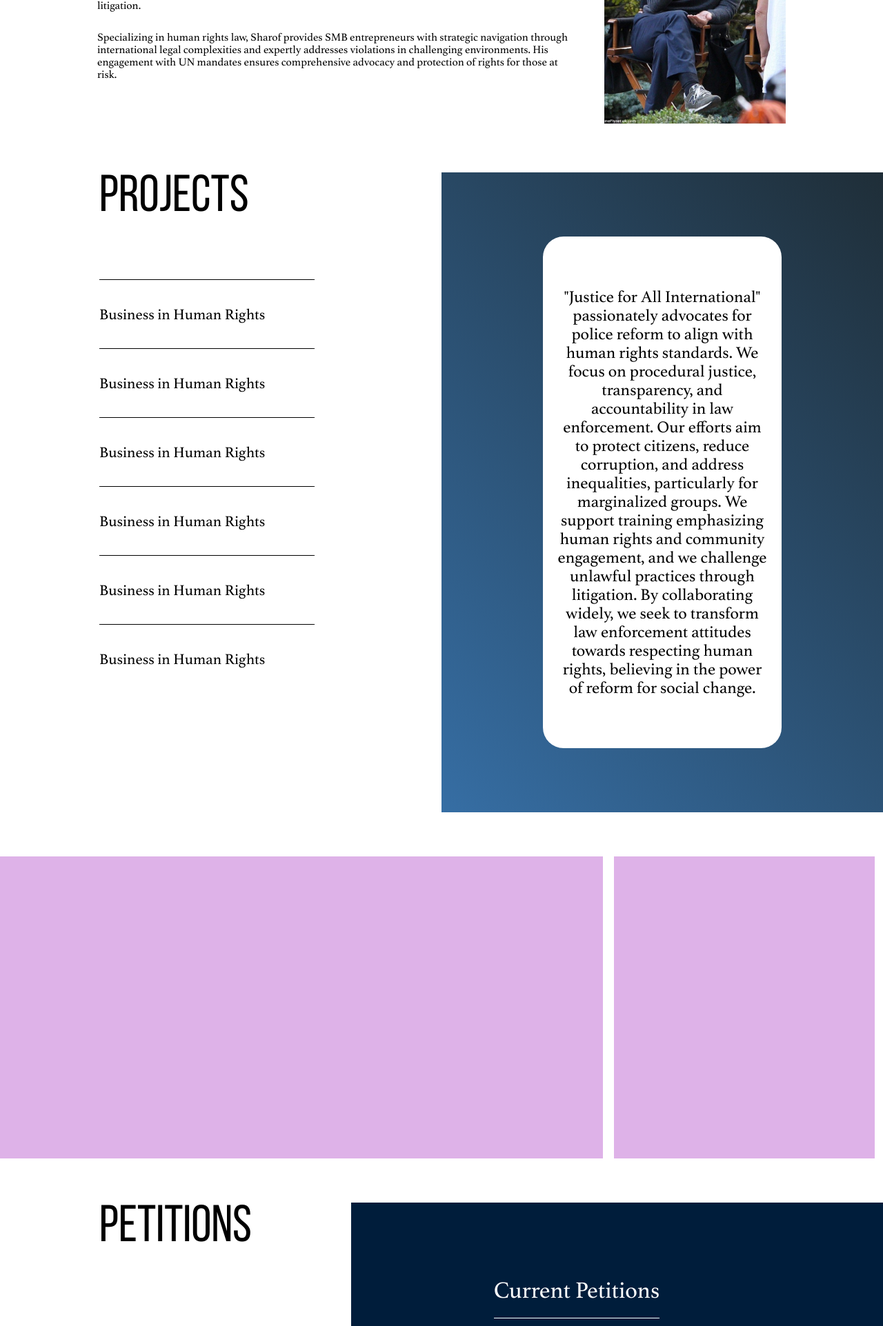
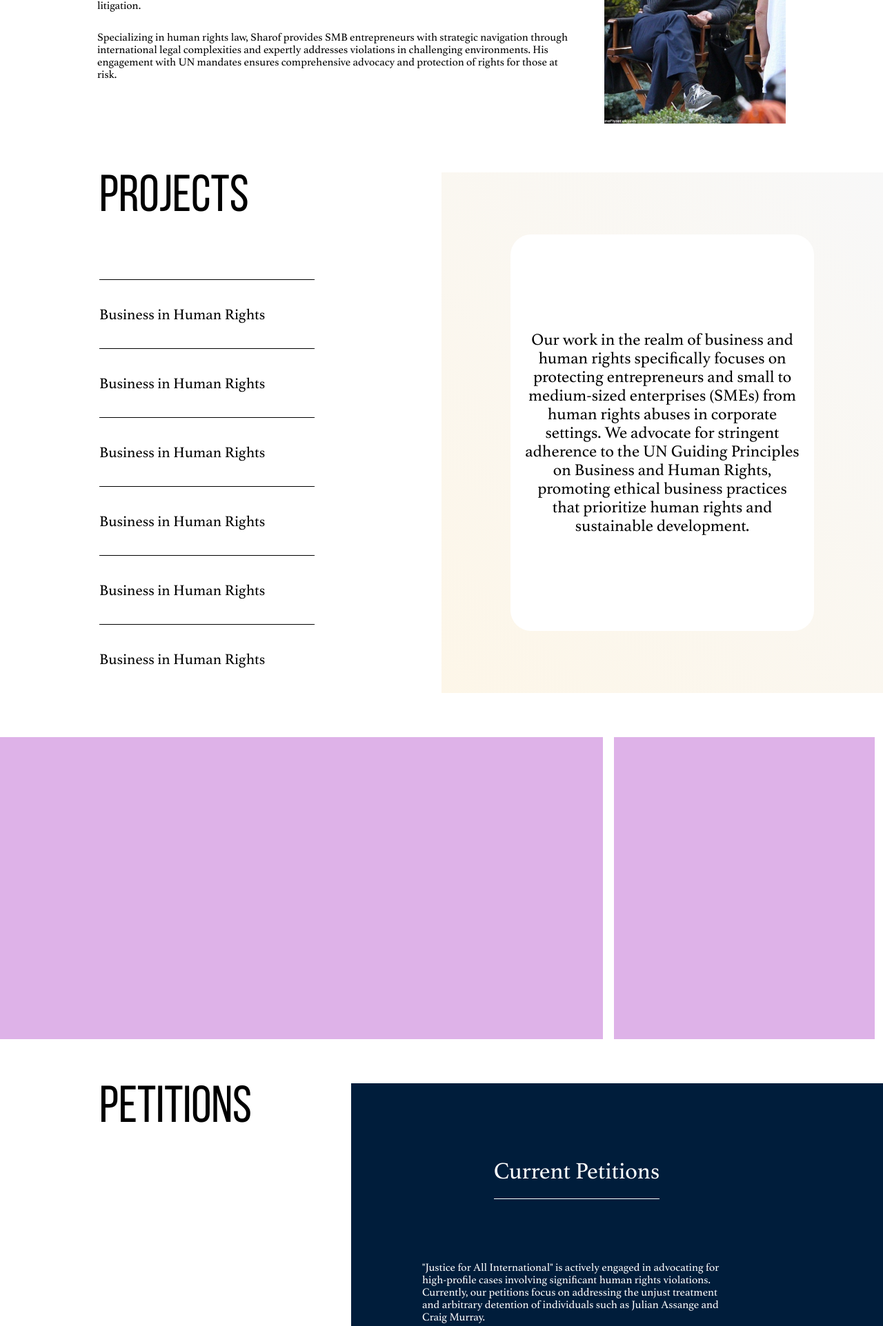
Before and after one commit to AnhelinaRoz/justice, a PHP site: page / in a window 1280 px wide; the page is wider, and only the part inside the window is pictured. Shown: the part 3134-5057 px from the top of that part at 69% size. Run offline with PHP 8.4, Linux system fonts and the light colour scheme; some web fonts are replaced.

Commit message:
projects colors

```diff
--- a/css/style.css
+++ b/css/style.css
@@ -6,7 +6,9 @@
     box-sizing: border-box;
     color: inherit;
 }
-
+.nodisplay{
+    display: none;
+}
 .img {
     flex-shrink: 0;
 }
@@ -290,14 +292,13 @@
         transition: all 0.3s ease-in-out 0s, visibility 0s;
         --transition: all 0.3s ease-in-out 0s, visibility 0s;
 
+
         &:nth-child(1):hover {
-            background: rgba(169, 116, 2, 0.1);
+            background: rgba(235, 168, 33, 0.1);
         }
-
         &:nth-child(2):hover {
-            background: rgba(158, 169, 2, 0.1);
+            background: rgba(212, 194, 59, 0.1);
         }
-
         &:nth-child(3):hover {
             background: rgba(2, 169, 74, 0.1);
         }
@@ -307,11 +308,11 @@
         }
 
         &:nth-child(5):hover {
-            background: rgba(2, 69, 169, 0.1);
+            background: rgba(111, 2, 169, 0.1);
         }
 
         &:nth-child(6):hover {
-            background: rgba(88, 2, 169, 0.1);
+            background: rgba(234, 36, 105, 0.1);
         }
 
         &:nth-child(7):hover {
@@ -325,12 +326,32 @@
     }
 
     .content_item {
-        background: linear-gradient(45deg, rgb(54, 110, 164), rgb(31, 46, 56));
-        padding: 93px 147px;
-
+        padding: 90px 100px;
+        &.a1{
+            background: linear-gradient(45deg, rgba(235, 168, 33, 0.1), rgb(248, 248, 248));
+        }
+        &.a2{
+            background: linear-gradient(45deg, rgba(235, 168, 33, 0.1), rgb(248, 248, 248));
+        }
+        &.a3{
+            background: linear-gradient(45deg, rgba(2, 169, 74, 0.1), rgb(248, 248, 248));
+        }
+        &.a4{
+            background: linear-gradient(45deg, rgba(235, 168, 33, 0.1), rgb(248, 248, 248));
+        }
+        &.a5{
+            background: linear-gradient(45deg, rgba(235, 168, 33, 0.1), rgb(248, 248, 248));
+        }
+        &.a6{
+            background: linear-gradient(45deg, rgba(169, 2, 2, 0.1), rgb(248, 248, 248));
+        }
         .p {
             font-size: 24px;
             text-align: center;
+            display: none;
+            &.active{
+                display: block;
+            }
         }
     }
 
--- a/index.html
+++ b/index.html
@@ -177,37 +177,94 @@
             <div class="">
                 <h2 class="h2">Projects</h2>
                 <ul>
-                <li class="li">
+                    <li class="li" data-lm="0">
                         <h3 class="h3">Business in Human Rights</h3>
                     </li>
-                <li class="li">
+                    <li class="li" data-lm="1">
                         <h3 class="h3">Business in Human Rights</h3>
                     </li>
-                <li class="li">
+                    <li class="li" data-lm="2">
                         <h3 class="h3">Business in Human Rights</h3>
                     </li>
-                <li class="li">
+                    <li class="li" data-lm="3">
                         <h3 class="h3">Business in Human Rights</h3>
                     </li>
-                <li class="li">
+                    <li class="li" data-lm="4">
                         <h3 class="h3">Business in Human Rights</h3>
                     </li>
-                <li class="li">
+                    <li class="li" data-lm="5">
                         <h3 class="h3">Business in Human Rights</h3>
                     </li>
                 </ul>
             </div>
-        <div class="content_item">
+            <div class="content_item a1">
                 <div class="text">
-                <p class="p">"Justice for All International" passionately advocates for police reform to align with
-                    human rights standards. We focus on procedural justice, transparency, and accountability in law
-                    enforcement. Our efforts aim to protect citizens, reduce corruption, and address inequalities,
-                    particularly for marginalized groups. We support training emphasizing human rights and community
-                    engagement, and we challenge unlawful practices through litigation. By collaborating widely, we
-                    seek
-                    to transform law enforcement attitudes towards respecting human rights, believing in the power
-                    of
-                    reform for social change.</p>
+
+
+                    <p class="p active"> Our work in the realm of business and human rights specifically focuses on protecting
+                        entrepreneurs and small to medium-sized enterprises (SMEs) from human rights abuses in corporate
+                        settings. We advocate for stringent adherence to the UN Guiding Principles on Business and Human
+                        Rights, promoting ethical business practices that prioritize human rights and sustainable
+                        development.
+                    </p>
+                    <p class="p">
+                        We provide robust support to whistleblowers and journalists, vital cogs in the wheel of
+                        transparent governance and human rights advocacy. Our organization stands with those who
+                        courageously expose wrongdoing, offering them legal protection, securing their safety, and
+                        ensuring their fundamental freedoms are respected, particularly their freedom of expression and
+                        right to information.
+                    </p>
+                    <p class="p">
+                        "Justice for All International" champions human rights defenders across the globe, ensuring they
+                        have the necessary protections and resources to carry out their critical work. We provide
+                        support through legal assistance, emergency interventions, and global advocacy to bring
+                        international attention to their struggles and successes in promoting human rights.
+                    </p>
+                    <p class="p">
+                        Our commitment to equality is unwavering. We tackle systemic discrimination and advocate for
+                        equal rights for all, regardless of gender, race, ethnicity, or sexual orientation. Through
+                        strategic litigation and public campaigns, we strive to dismantle barriers to equality and
+                        foster a more inclusive and just society.
+                    </p>
+                    <p class="p">
+                        "Justice for All International" is deeply committed to reforming police practices to ensure they
+                        align with international human rights standards. Our initiatives focus on advocating for
+                        procedural justice, transparency, and accountability within law enforcement agencies. These
+                        reforms aim to protect citizens from abuse of power and reduce incidences of corruption and
+                        misconduct.
+                        A core component of our advocacy involves highlighting the disproportionate impact of law
+                        enforcement practices on vulnerable and marginalized communities, ensuring that police reforms
+                        address systemic inequalities and uphold the dignity and rights of all individuals. We support
+                        training programs that emphasize human rights, conflict resolution, and community engagement,
+                        fostering a culture of respect and cooperation between the police and the communities they
+                        serve.
+                        Furthermore, we engage in strategic litigation to challenge unlawful practices and policies,
+                        working to set legal precedents that promote fair and just policing. By collaborating with
+                        policymakers, civil society, and international bodies, we strive to create a comprehensive
+                        approach to police reform that not only changes practices but also transforms underlying
+                        attitudes within law enforcement towards a human rights-respecting ethos.
+                        Our dedication to this cause is driven by a belief in the power of reform to bring about
+                        significant social change, contributing to the development of law enforcement agencies that
+                        serve and protect with integrity and respect for human rights.
+                        ### Independence of Judges and Lawyers
+                        The independence of judges and lawyers is fundamental to the integrity of justice systems
+                        worldwide. "Justice for All International" advocates for policies and practices that protect
+                        legal practitioners from political interference and ensure their ability to uphold justice
+                        without fear or favor.
+                    </p>
+                    <p class="p">
+                        Children's rights are at the heart of our advocacy efforts. We work tirelessly to protect
+                        children from abuse, exploitation, and neglect while promoting their access to basic services
+                        such as education and healthcare. Our initiatives support the implementation of international
+                        treaties and national laws designed to safeguard children's rights and promote their well-being
+                        in societies around the world.
+                        These expanded descriptions provide a comprehensive view of the NGO's extensive activities,
+                        highlighting its commitment to tackling a wide array of human rights issues through well-defined
+                        projects and initiatives. Each section is crafted to incorporate relevant keywords and themes to
+                        enhance visibility and impact.
+                    </p>
+
+
                 </div>
             </div>
         </section>
@@ -333,7 +390,7 @@
             </div>
         </div>
         <div class="corp">
-        <p>Copyright  © 2024</p>
+            <p>Copyright © 2024</p>
             <p>developed by: <a href="https://dreamsagency.net/">Dreams Agency</a></p>
         </div>
     </footer>
--- a/js/script.js
+++ b/js/script.js
@@ -0,0 +1,12 @@
+const projects = document.querySelector(".projects");
+const content_item = projects.querySelector(".content_item");
+const content_p = content_item.querySelectorAll(".p");
+const projects_li = projects.querySelectorAll(".li");
+projects_li.forEach((item) => {
+    item.addEventListener("mouseenter", () => {
+        const active = content_item.querySelector(".active")
+        active.classList.remove("active")
+        content_item.className = "content_item a" + (Number(item.dataset.lm) + 1)
+        content_p[item.dataset.lm].classList.add("active")
+    })
+})
```
Lines whose indentation alone changed are shown as unchanged.
